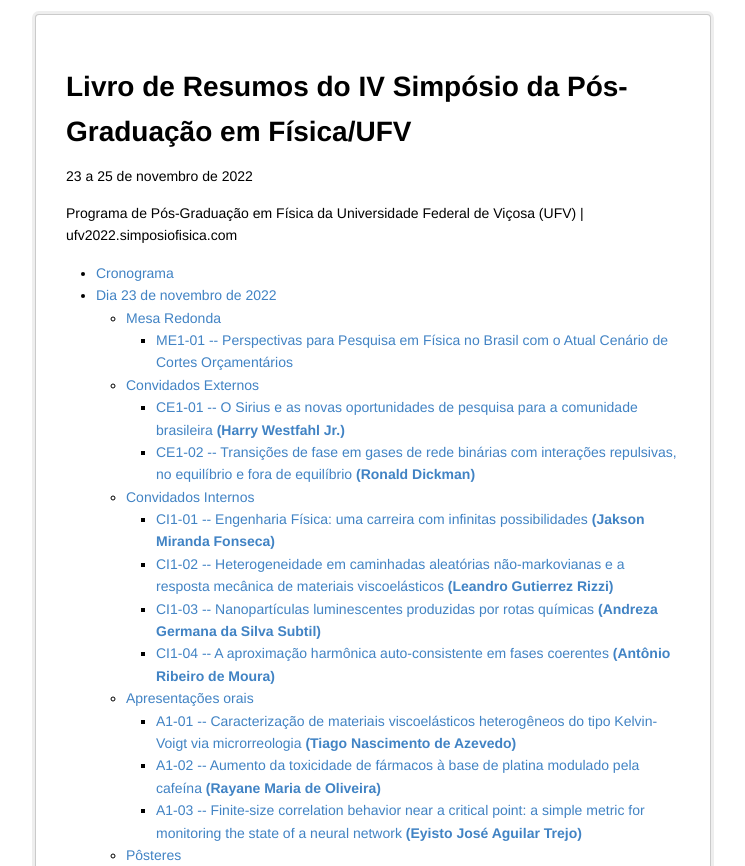
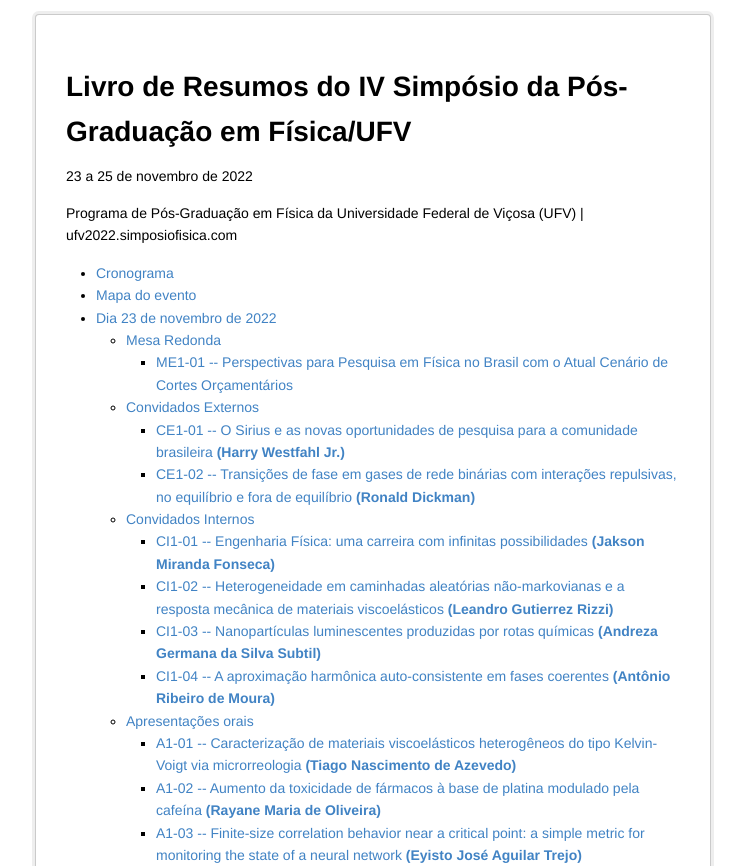
Before and after one commit to simposiofisica/simposiofisica.github.io, a plain HTML site: page ufv2022/index.html in a window 1280 px wide. Shown: the top 866 px of the page, without its empty margins (267-1012 px from the left). Drawn offline with nearby package versions, Linux system fonts and the light colour scheme.

Commit message:
update ufv2022 book

```diff
--- a/ufv2022/index.html
+++ b/ufv2022/index.html
@@ -28,6 +28,7 @@
 <nav id="TOC">
 <ul>
 <li><a href="#cronograma">Cronograma</a></li>
+<li><a href="#mapa-do-evento">Mapa do evento</a></li>
 <li><a href="#dia-23-de-novembro-de-2022">Dia 23 de novembro de 2022</a><ul>
 <li><a href="#mesa-redonda">Mesa Redonda</a><ul>
 <li><a href="#me1-01----perspectivas-para-pesquisa-em-física-no-brasil-com-o-atual-cenário-de-cortes-orçamentários">ME1-01 -- Perspectivas para Pesquisa em Física no Brasil com o Atual Cenário de Cortes Orçamentários</a></li>
@@ -137,6 +138,8 @@
 <figure>
 <img src="programacao.png" />
 </figure>
+<h2 id="mapa-do-evento">Mapa do evento</h2>
+<p><a href='http://www.primeiroano.ufv.br/mapaufv/'><img src="mapa.png" /></a></p>
 <h2 id="dia-23-de-novembro-de-2022">Dia 23 de novembro de 2022</h2>
 <h3 id="mesa-redonda">Mesa Redonda</h3>
 <h4 id="me1-01----perspectivas-para-pesquisa-em-física-no-brasil-com-o-atual-cenário-de-cortes-orçamentários">ME1-01 -- Perspectivas para Pesquisa em Física no Brasil com o Atual Cenário de Cortes Orçamentários</h4>
```
Also changed, not shown: ufv2022/mapa.png (added).
